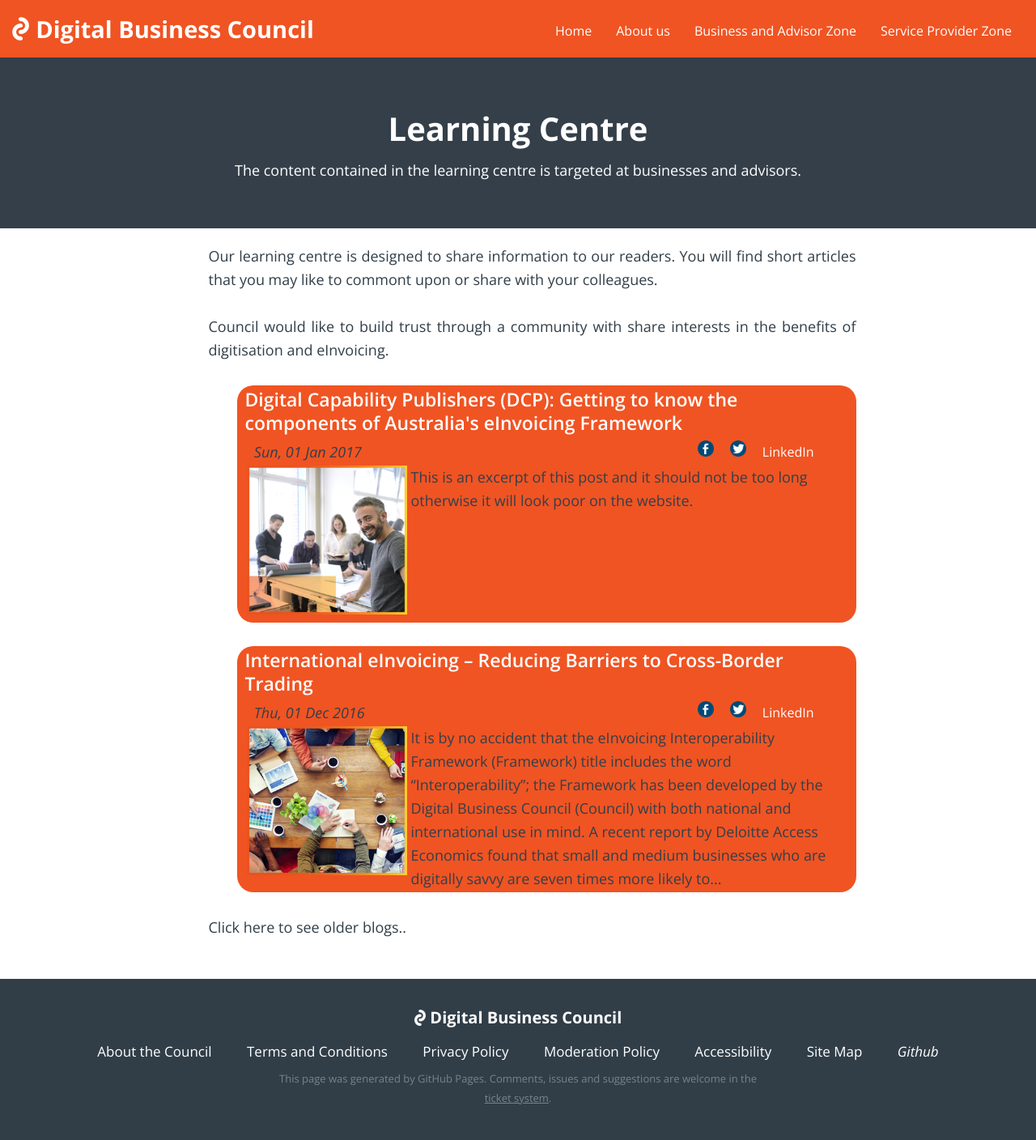
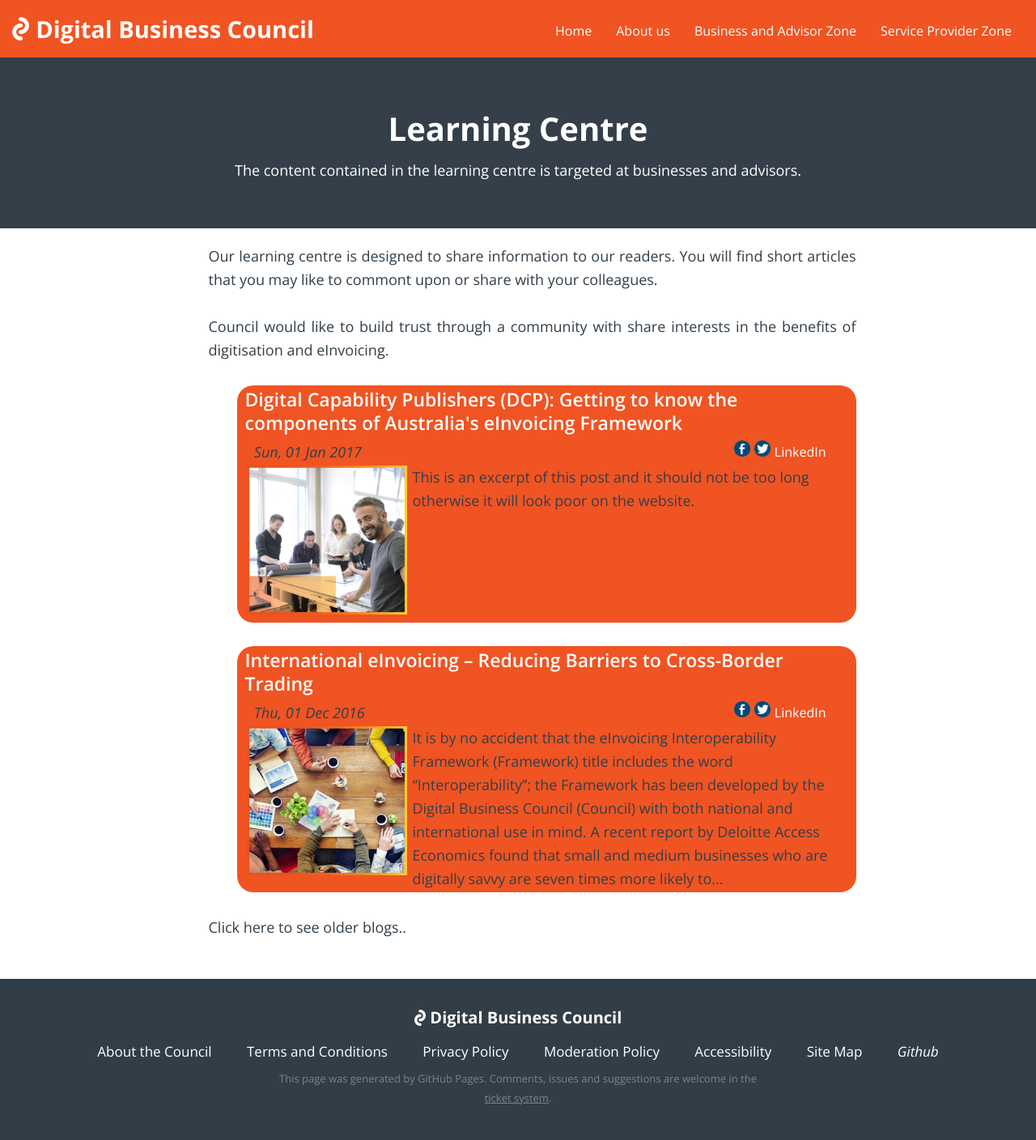
Before and after one commit to Digital-Business-Council/Digital-Business-Council.github.io, a Jekyll site: the page built from pages/business-zone/blogs/learning-centre.md, in a window 1280 px wide. Shown: the whole page at 81% size. Built offline with Jekyll 4.4.1, drawn with Linux system fonts in a browser that asks for light colours.

Commit message:
Update learning-centre.md

```diff
--- a/pages/business-zone/blogs/learning-centre.md
+++ b/pages/business-zone/blogs/learning-centre.md
@@ -16,23 +16,23 @@ Council would like to build trust through a community with share interests in th
     <table class="blog-table">
     <tr>
     <td colspan="4"><i>&nbsp;&nbsp;{{ blog-page.date | date: "%a, %d %b %Y" }}</i></td>
-    <td width="40px" padding="0px">
+    <td width="25px" padding="0px">
     <a href="http://m.facebook.com/sharer.php?u={{ blog-page.url | absolute_url }}&t={{ blog-page.title }}&sv={{ blog-page.excerpt-image | absolute_url}})"><img src="{{site.url}}/images/favicon/facebook.png" width="20px"/></a>
     </td>
-    <td width="40px" padding="0px">
+    <td width="25px" padding="0px">
     <a href="https://twitter.com/share?text={{ blog-page.title }}&url={{ blog-page.url | absolute_url }}"><img src="{{site.url}}/images/favicon/twitter.png" width="20px"/></a>
     </td>
-    <td width="40px" padding="0px">
+    <td width="25px" padding="0px">
     <a href="http://www.linkedin.com/shareArticle?mini=true&summary={{ blog-page.excerpt }}&title={{ blog-page.title }}&url={{ blog-page.url | absolute_url }}">LinkedIn</a>
     </td>
-    <td width="40px" padding="0px">
+    <td width="25px" padding="0px">
     </td>
     </tr>
     <tr>
     <td width="200px">
     <img src="{{ blog-page.excerpt-image | absolute_url }}" />
     </td>
-    <td width="3px"></td>
+    <td width="5px"></td>
     <td colspan="6" >
     {{ blog-page.excerpt }}
     </td>
```
